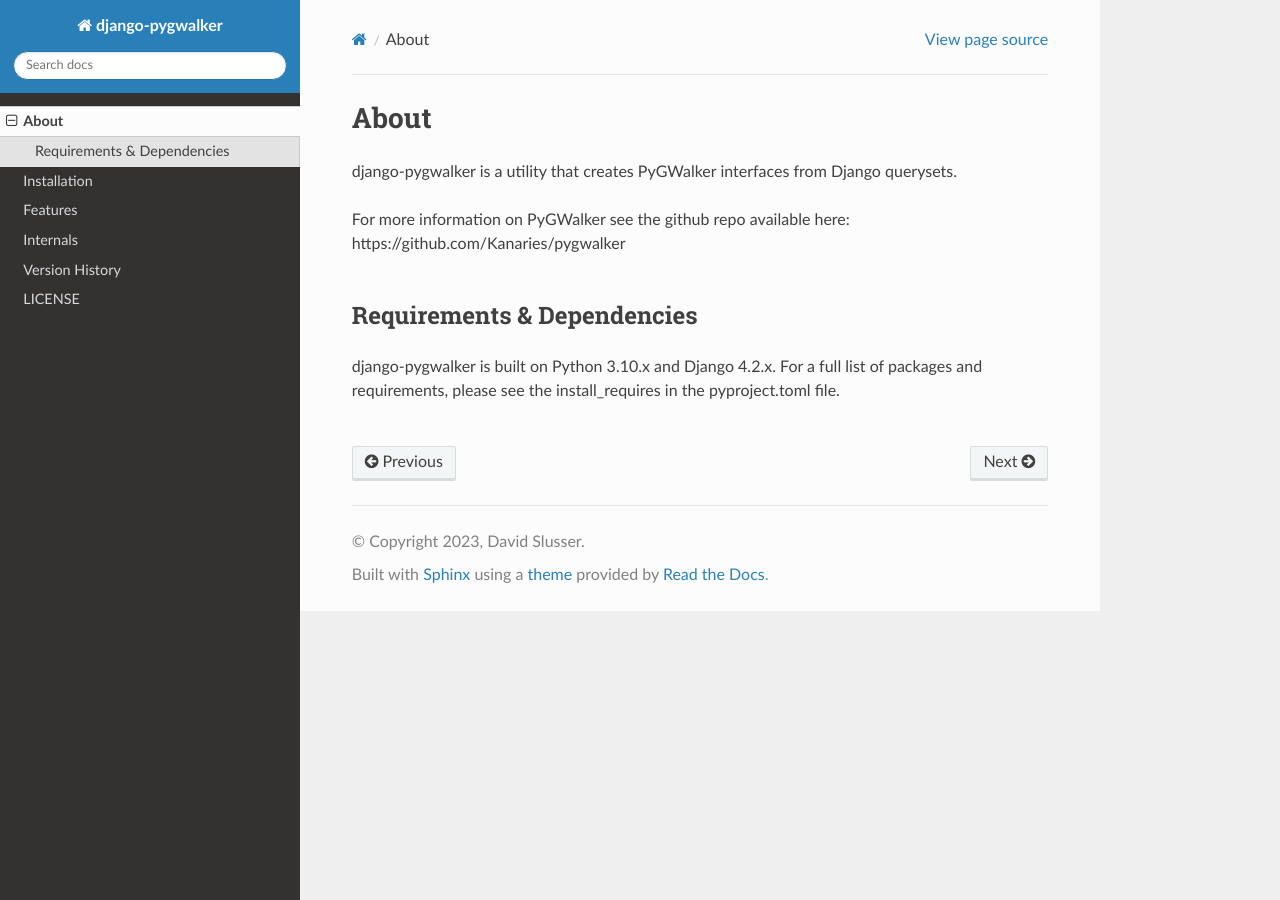
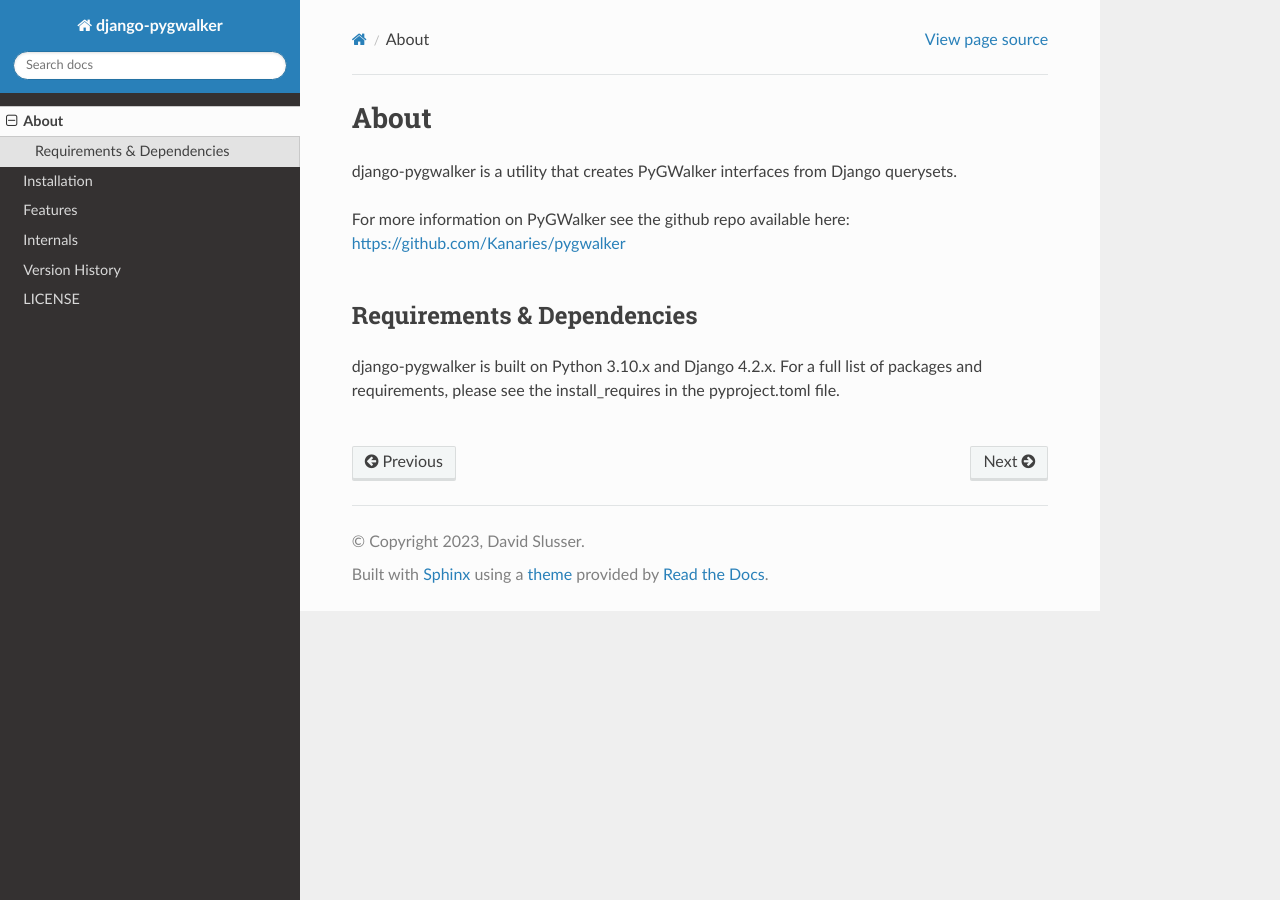
Before and after one commit to djangoaddicts/django-pygwalker, a Sphinx documentation site: the page built from docs/source/about.md, in a window 1280 px wide. Built offline with Sphinx 7.4.7 and the Read the Docs theme 2.0.0, drawn with Linux system fonts in a browser that asks for light colours.

Commit message:
update link in docs

```diff
--- a/docs/source/about.md
+++ b/docs/source/about.md
@@ -2,7 +2,7 @@
 
 django-pygwalker is a utility that creates PyGWalker interfaces from Django querysets.
 
-For more information on PyGWalker see the github repo available here: https://github.com/Kanaries/pygwalker
+For more information on PyGWalker see the github repo available here: <https://github.com/Kanaries/pygwalker>
 
 <br/>
 
```
